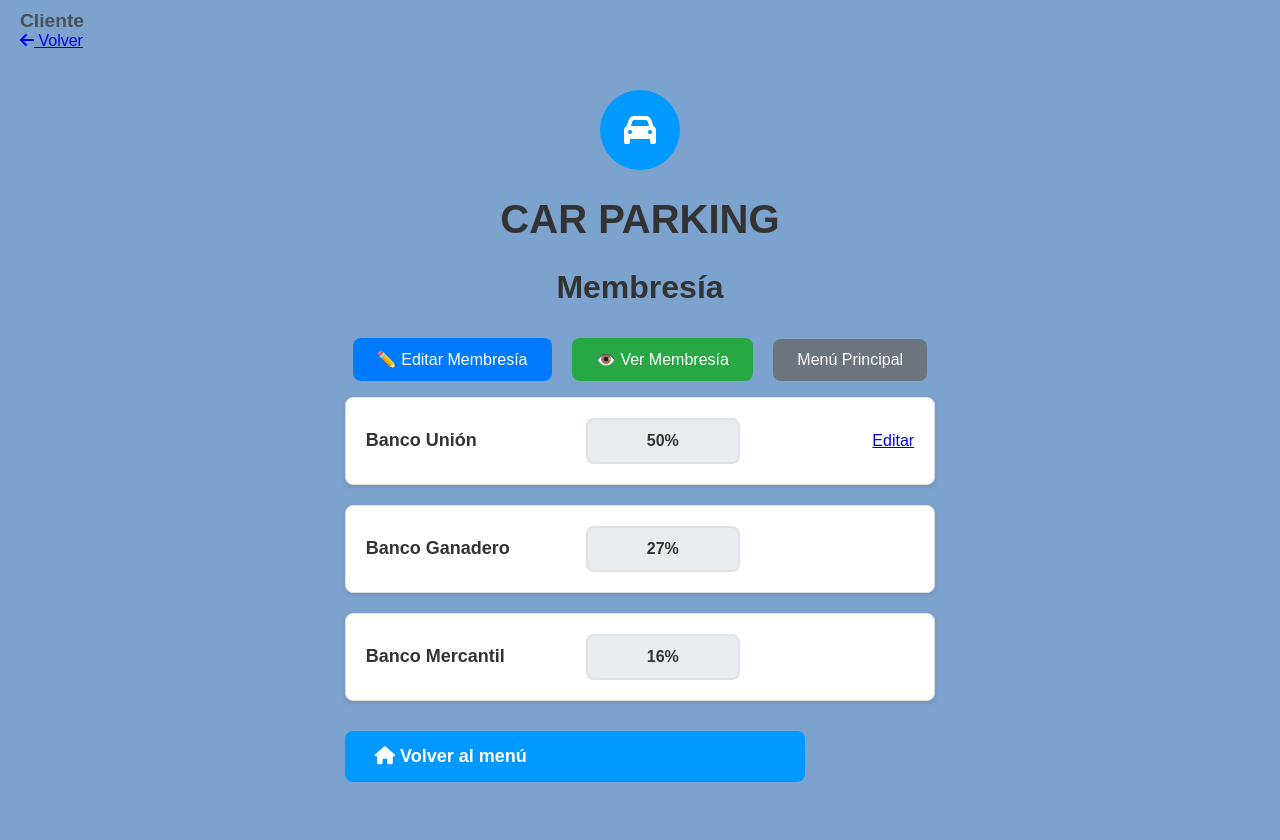
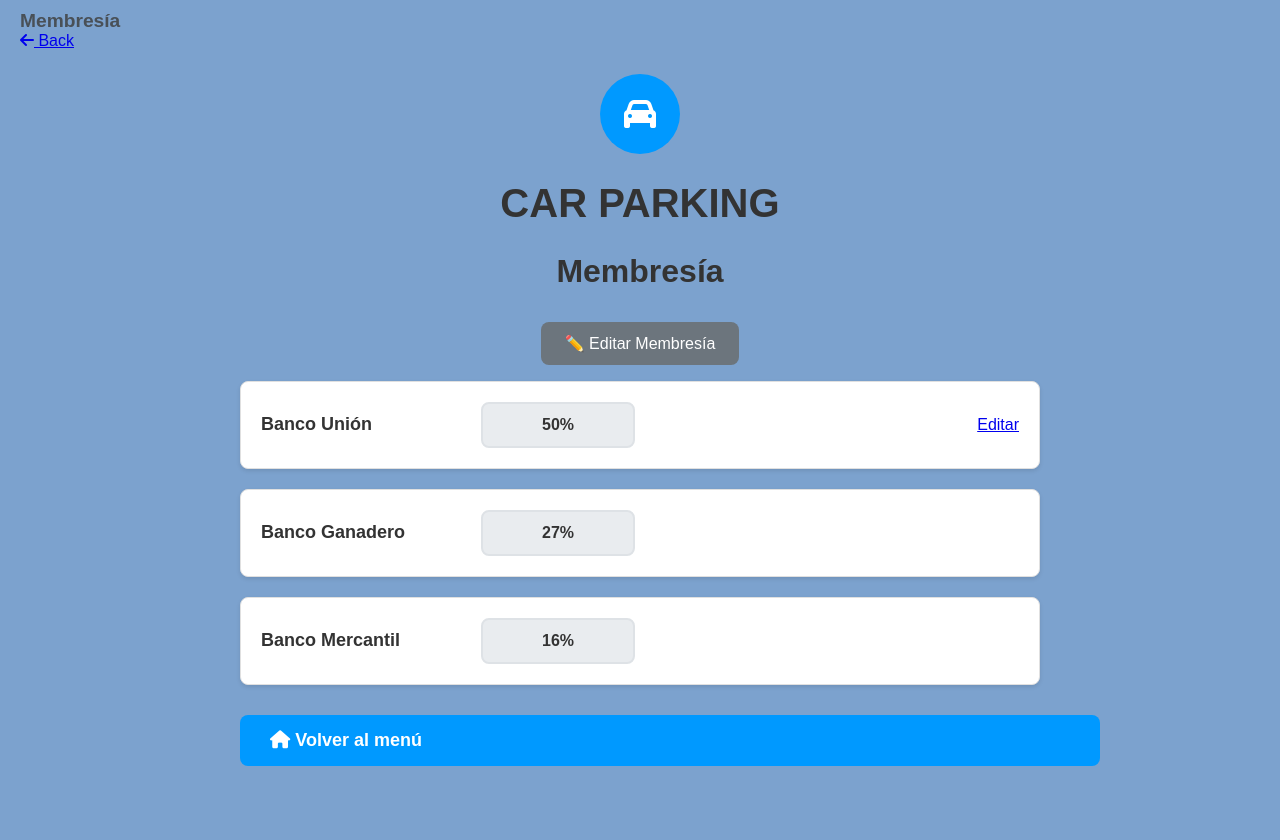
Before and after one commit to GilgameshGNU/proyecto-parqueo, a PHP site: page /secciones/membresia/ver.php in a window 1280 px wide. Run offline with PHP 8.4, Linux system fonts and the light colour scheme; data that the repository does not hold is empty.

Commit message:
fix: cambiar texto de header de 'Cliente' a 'Membresía'

```diff
--- a/secciones/membresia/css/style.css
+++ b/secciones/membresia/css/style.css
@@ -2,7 +2,7 @@
    margin: 0;
    font-family: Arial, sans-serif;
    background-color: #7CA2CE;
-   /* Fondo azul exacto como en la imagen */
+   /* Fondo azul*/
    display: flex;
    justify-content: center;
    align-items: center;
@@ -33,7 +33,6 @@
 .container {
    width: 100%;
    max-width: 800px;
-   padding: 70px;
    margin: 30px auto;
    text-align: center;
 }
@@ -41,7 +40,7 @@
 /* Logo y título */
 .logo-section {
    text-align: center;
-   margin: 2rem 0;
+
 }
 
 .logo {
@@ -75,8 +74,10 @@
    font-weight: 600;
 }
 
-/* Estilos específicos para membresía - IDÉNTICOS a la imagen */
+/* Estilos específicos para membresía -*/
 .bank-list {
+   width: 800px;
+
    display: flex;
    flex-direction: column;
    gap: 20px;
@@ -183,7 +184,7 @@
    transform: scale(1.05);
 }
 
-/* Botón guardar - IDÉNTICO a la imagen */
+/* Botón guardar */
 .main-button {
    background: #0099ff;
    color: white;
@@ -195,7 +196,7 @@
    cursor: pointer;
    transition: all 0.3s ease;
    width: 100%;
-   max-width: 400px;
+   max-width: 800px;
    margin: 0 auto;
    display: block;
 }
--- a/secciones/membresia/index.php
+++ b/secciones/membresia/index.php
@@ -14,7 +14,7 @@
     <!-- Header - Posicionado como en la imagen -->
     <header class="header">
         <div>
-            <span style="font-size: 1.2rem; font-weight: 600; color: #333;">Cliente</span>
+            <span style="font-size: 1.2rem; font-weight: 600; color: #333;">Membresía</span>
         </div>
         <a href="../../index.php" class="back">
             <i class="fas fa-arrow-left"></i>
--- a/secciones/membresia/nav.php
+++ b/secciones/membresia/nav.php
@@ -2,31 +2,8 @@
 // Archivo de navegación para la sección de membresía
 ?>
 <div class="nav-links" style="text-align: center; margin: 1rem 0;">
+
     <a href="index.php" class="nav-link" style="
-        display: inline-block;
-        background: #007bff;
-        color: white;
-        padding: 0.75rem 1.5rem;
-        margin: 0 0.5rem;
-        border-radius: 8px;
-        text-decoration: none;
-        font-weight: 500;
-        transition: all 0.3s ease;
-    ">✏️ Editar Membresía</a>
-
-    <a href="ver.php" class="nav-link" style="
-        display: inline-block;
-        background: #28a745;
-        color: white;
-        padding: 0.75rem 1.5rem;
-        margin: 0 0.5rem;
-        border-radius: 8px;
-        text-decoration: none;
-        font-weight: 500;
-        transition: all 0.3s ease;
-    ">👁️ Ver Membresía</a>
-
-    <a href="../../index.php" class="nav-link" style="
         display: inline-block;
         background: #6c757d;
         color: white;
@@ -36,7 +13,7 @@
         text-decoration: none;
         font-weight: 500;
         transition: all 0.3s ease;
-    ">Menú Principal</a>
+    ">✏️ Editar Membresía</a>
 </div>
 
 <style>
--- a/secciones/membresia/ver.php
+++ b/secciones/membresia/ver.php
@@ -35,11 +35,11 @@
     <header class="header">
         <div class="nav-container">
             <div>
-                <span style="font-size: 1.2rem; font-weight: 600; color: #495057;">Cliente</span>
+                <span style="font-size: 1.2rem; font-weight: 600; color: #495057;">Membresía</span>
             </div>
             <a href="../../index.php" class="back-button">
                 <i class="fas fa-arrow-left"></i>
-                Volver
+                Back
             </a>
         </div>
     </header>
```
